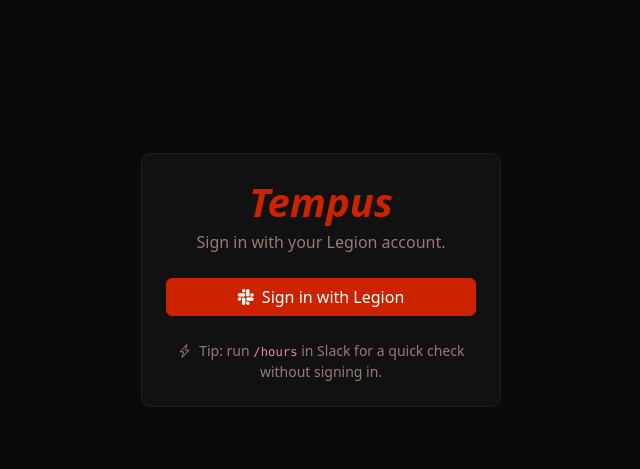
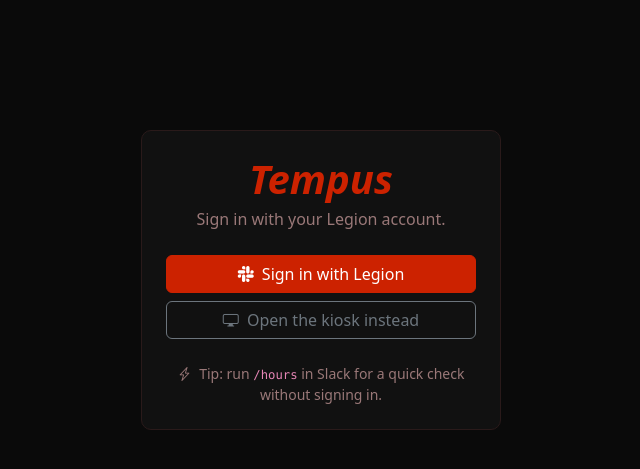
Before and after one commit to FRC-Team-4143/tempus, a FastAPI app: page /me in a window 1280 px wide. Shown: the top 469 px of the page, without its empty margins (319-959 px from the left). Run offline with FastAPI, Linux system fonts and the light colour scheme.

Commit message:
Offer the kiosk as an alternative to signing in on the signed-out /me page
Someone opening Tempus without a Legion session may just want the public
sign-in kiosk, not a full Legion SSO round-trip.

Co-Authored-By: Claude Sonnet 5 <noreply@anthropic.com>

```diff
--- a/app/templates/portal/identify.html
+++ b/app/templates/portal/identify.html
@@ -20,6 +20,9 @@
       <a href="{{ authorize_url }}" class="btn btn-primary w-100">
         <i class="bi bi-slack me-1"></i> Sign in with Legion
       </a>
+      <a href="/kiosk" class="btn btn-outline-secondary w-100 mt-2">
+        <i class="bi bi-display me-1"></i> Open the kiosk instead
+      </a>
       {% endif %}
       <p class="text-muted small mt-4 mb-0">
         <i class="bi bi-lightning-charge me-1"></i>
```
Also changed, not shown: tests/test_portal.py (+9 -0 lines).
